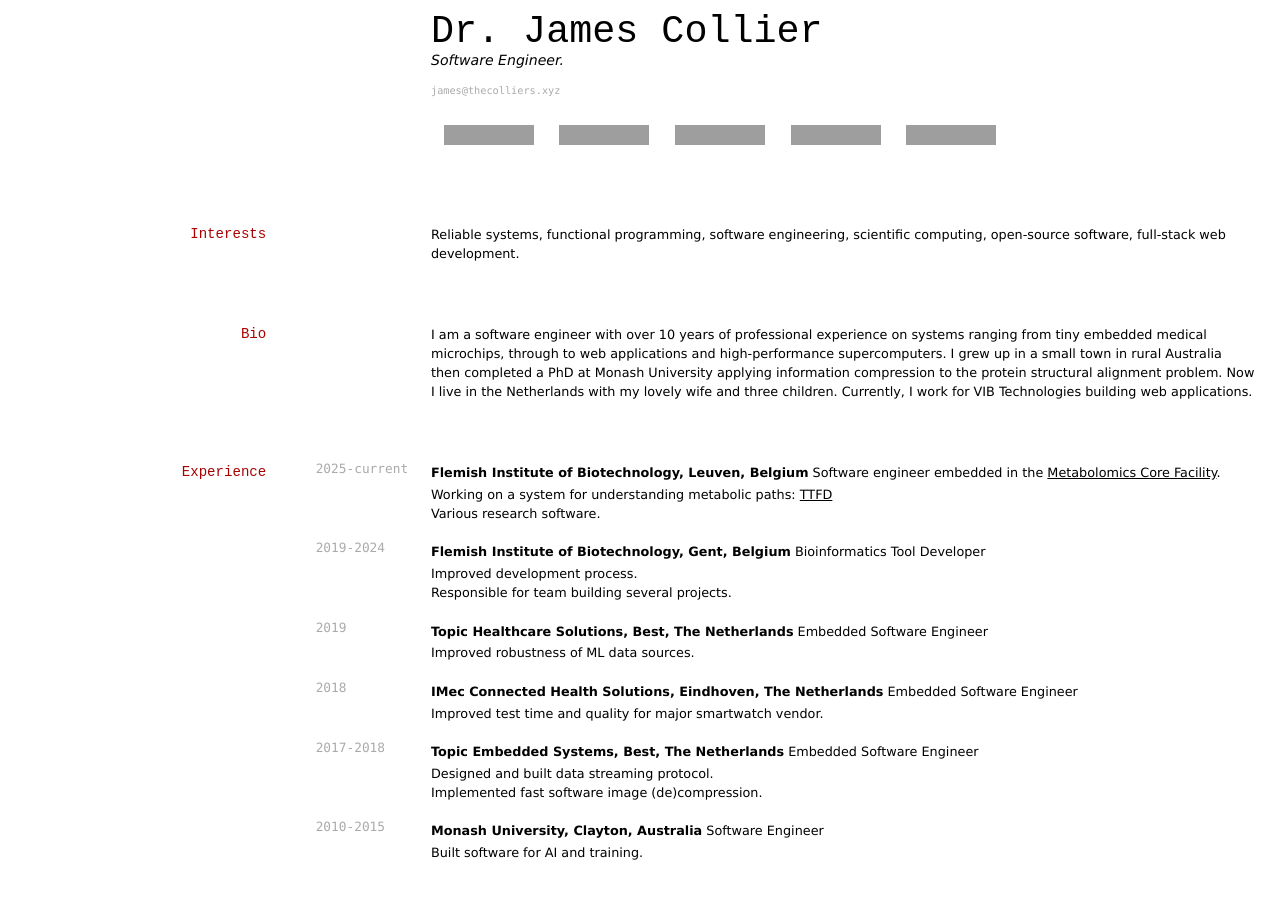
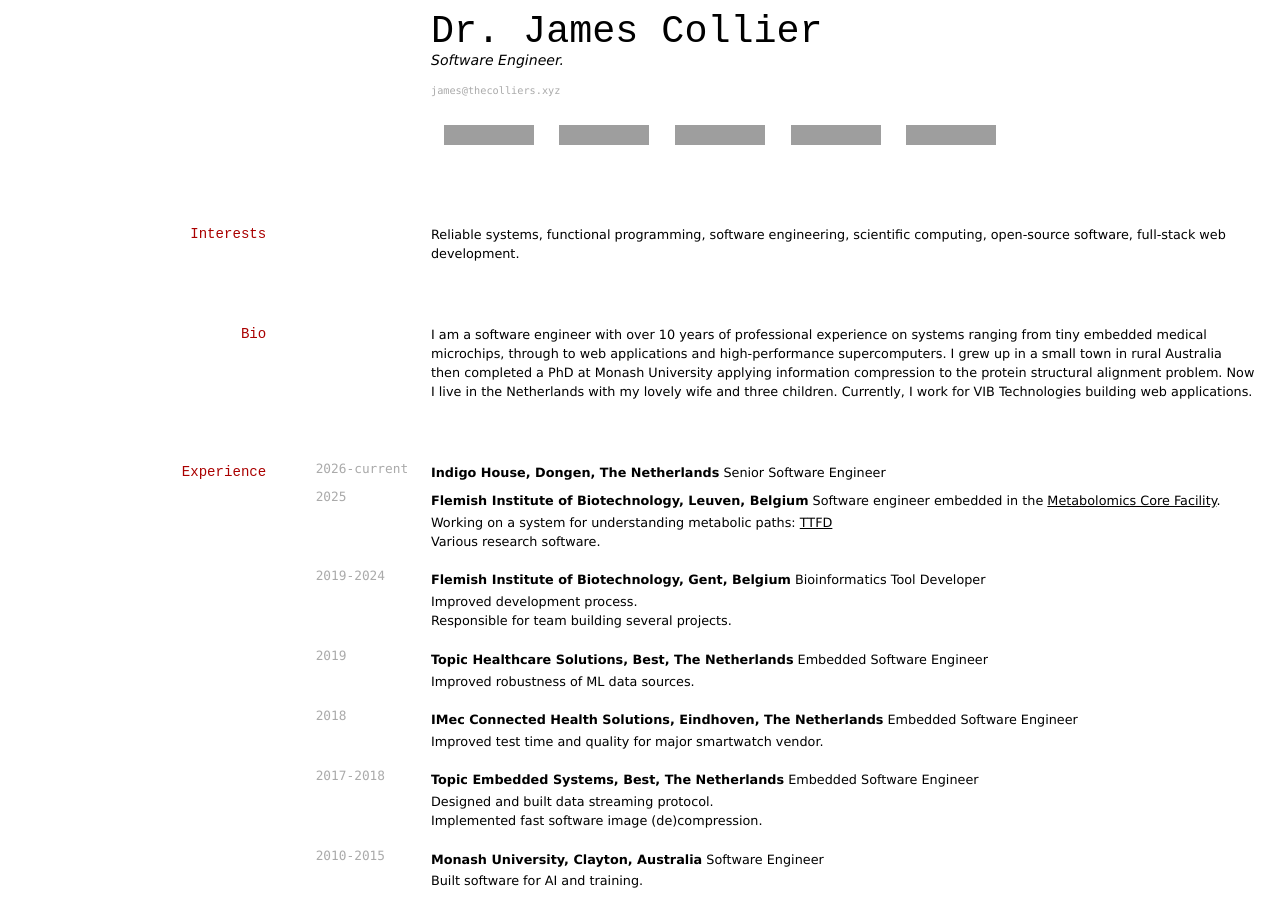
Before and after one commit to MaybeJustJames/jhc-at-home.github.io, a Jekyll site: the page built from index.md, in a window 1280 px wide and 900 px high, cut to the strip 0-900 px from the top of the window. Built offline with Jekyll 4.4.1, drawn with Linux system fonts in a browser that asks for light colours; grey boxes are pictures that could not be loaded.

Commit message:
Add indigo house

```diff
--- a/index.md
+++ b/index.md
@@ -43,7 +43,11 @@ children. Currently, I work for VIB Technologies building web applications.
 
 ## Experience
 
-`2025-current`
+`2026-current`
+__Indigo House, Dongen, The Netherlands__
+Senior Software Engineer
+
+`2025`
 __Flemish Institute of Biotechnology, Leuven, Belgium__
 Software engineer embedded in the [Metabolomics Core Facility](https://metabolomicscore-leuven.sites.vib.be/).
 * Working on a system for understanding metabolic paths: [TTFD](https://ttfd.vib.be)
```
